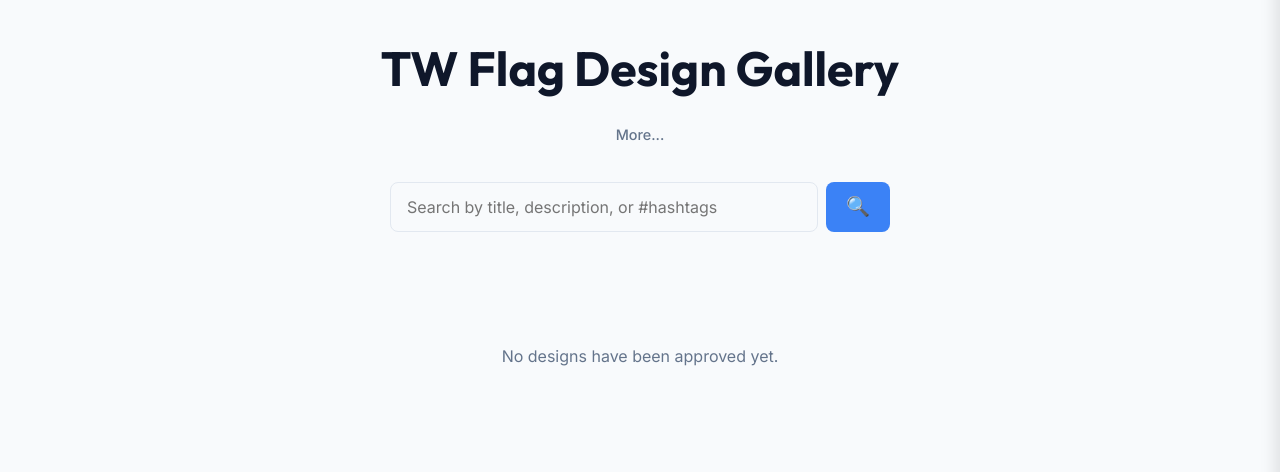
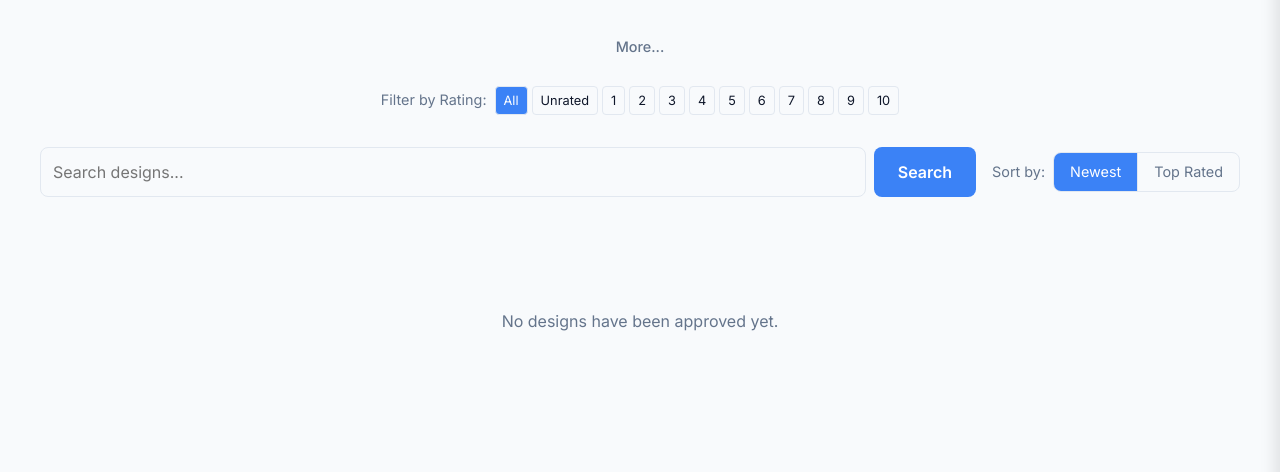
Before and after one commit to hansioux/twflagdesign, a Flask app: page / in a window 1280 px wide. Shown: the part 65-537 px from the top of the page. Run offline with Flask 3, Linux system fonts and the light colour scheme; data that the repository does not hold is empty.

Commit message:
Filter by ratings

```diff
--- a/app/main/routes.py
+++ b/app/main/routes.py
@@ -10,7 +10,8 @@ from app.main import bp
 from app.models import Design, Comment, Rating, Post, User
 from app.models import Design, Comment, Rating, Post, User
 from flask import abort
-from sqlalchemy import or_
+from flask import abort
+from sqlalchemy import or_, func
 
 def allowed_file(filename):
     return '.' in filename and filename.rsplit('.', 1)[1].lower() in {'png', 'jpg', 'jpeg', 'gif', 'webp'}
@@ -29,6 +30,9 @@ def format_content(text):
 @bp.route('/')
 def index():
     q = request.args.get('q')
+    sort_by = request.args.get('sort', 'newest')
+    rating_filter = request.args.get('rating')
+
     query = Design.query.filter_by(approved=True)
 
     if q:
@@ -39,7 +43,27 @@ def index():
             Design.hashtags.ilike(search_term)
         ))
 
-    designs = query.order_by(Design.created_at.desc()).all()
+    # Join if we need to sort by rating OR filter by rating
+    if sort_by == 'top' or rating_filter:
+        query = query.outerjoin(Design.ratings).group_by(Design.id)
+
+    if rating_filter:
+        if rating_filter == 'unrated':
+            query = query.having(func.count(Rating.id) == 0)
+        else:
+            try:
+                r_val = int(rating_filter)
+                query = query.having(func.round(func.avg(Rating.value)) == r_val)
+            except ValueError:
+                pass
+
+    if sort_by == 'top':
+        query = query.order_by(func.avg(Rating.value).desc())
+    else:
+        # Default newest
+        query = query.order_by(Design.created_at.desc())
+
+    designs = query.all()
 
     # Calculate top hashtags from all approved designs
     all_designs = Design.query.filter_by(approved=True).all()
@@ -51,7 +75,7 @@ def index():
 
     top_tags = tag_counts.most_common(5)
 
-    return render_template('index.html', designs=designs, search_query=q, top_tags=top_tags)
+    return render_template('index.html', designs=designs, search_query=q, top_tags=top_tags, sort_by=sort_by, rating_filter=rating_filter)
 
 @bp.route('/hashtags')
 def hashtags():
--- a/app/templates/index.html
+++ b/app/templates/index.html
@@ -2,8 +2,7 @@
 
 {% block content %}
 <div style="text-align: center; margin-bottom: 3rem;">
-    <h1 style="font-family: var(--font-heading); font-size: 3rem; margin-bottom: 1rem; color: var(--color-primary);">TW
-        Flag Design Gallery</h1>
+
     <div
         style="margin: 0 auto; max-width: 800px; display: flex; flex-wrap: wrap; justify-content: center; gap: 0.5rem;">
         {% for tag, count in top_tags %}
@@ -18,22 +17,53 @@
         </a>
     </div>
 
+    <!-- Rating Filter -->
+    <div
+        style="margin-top: 1.5rem; margin-bottom: 2rem; display: flex; justify-content: center; flex-wrap: wrap; gap: 0.5rem; align-items: center;">
+        <span style="font-size: 0.9rem; color: var(--color-text-muted);">Filter by Rating:</span>
+        <div style="display: flex; flex-wrap: wrap; gap: 0.25rem;">
+            <a href="{{ url_for('main.index', q=search_query, sort=sort_by) }}"
+                style="padding: 0.25rem 0.5rem; font-size: 0.8rem; border-radius: 4px; text-decoration: none; border: 1px solid var(--color-border); {{ 'background: var(--color-accent); color: white;' if not rating_filter else 'background: var(--color-background); color: var(--color-text-main);' }}">
+                All
+            </a>
+            <a href="{{ url_for('main.index', q=search_query, sort=sort_by, rating='unrated') }}"
+                style="padding: 0.25rem 0.5rem; font-size: 0.8rem; border-radius: 4px; text-decoration: none; border: 1px solid var(--color-border); {{ 'background: var(--color-accent); color: white;' if rating_filter == 'unrated' else 'background: var(--color-background); color: var(--color-text-main);' }}">
+                Unrated
+            </a>
+            {% for i in range(1, 11) %}
+            <a href="{{ url_for('main.index', q=search_query, sort=sort_by, rating=i) }}"
+                style="padding: 0.25rem 0.5rem; font-size: 0.8rem; border-radius: 4px; text-decoration: none; border: 1px solid var(--color-border); {{ 'background: var(--color-accent); color: white;' if rating_filter == i|string else 'background: var(--color-background); color: var(--color-text-main);' }}">
+                {{ i }}
+            </a>
+            {% endfor %}
+        </div>
+    </div>
+
     <!-- Search Bar -->
-    <div style="margin-top: 2rem; display: flex; justify-content: center;">
-        <form action="{{ url_for('main.index') }}" method="GET"
-            style="display: flex; max-width: 500px; width: 100%; gap: 0.5rem;">
-            <input type="text" name="q" placeholder="Search by title, description, or #hashtags"
-                value="{{ search_query or '' }}"
-                style="flex-grow: 1; padding: 0.75rem 1rem; border: 1px solid var(--color-border); border-radius: var(--radius-md); background: var(--color-background); color: var(--color-text-main);">
-            <button type="submit" class="btn btn-primary"
-                style="display: flex; align-items: center; justify-content: center; padding: 0 1.25rem;">
-                <span style="font-size: 1.2rem;">🔍</span>
-            </button>
-            {% if search_query %}
-            <a href="{{ url_for('main.index') }}" class="btn"
-                style="background: var(--color-border); color: var(--color-text-main); display: flex; align-items: center;">Clear</a>
+    <div style="display: flex; gap: 1rem; align-items: center; justify-content: space-between; flex-wrap: wrap;">
+        <form action="{{ url_for('main.index') }}" method="GET" style="flex-grow: 1; display: flex; gap: 0.5rem;">
+            <input type="text" name="q" placeholder="Search designs..." value="{{ search_query or '' }}"
+                style="flex-grow: 1; padding: 0.75rem; border: 1px solid var(--color-border); border-radius: var(--radius-md); background: var(--color-background); color: var(--color-text-main);">
+            {% if request.args.get('sort') %}
+            <input type="hidden" name="sort" value="{{ request.args.get('sort') }}">
             {% endif %}
+            <button type="submit" class="btn btn-primary">Search</button>
         </form>
+
+        <div style="display: flex; gap: 0.5rem; align-items: center;">
+            <span style="font-size: 0.9rem; color: var(--color-text-muted);">Sort by:</span>
+            <div
+                style="display: flex; background: var(--color-background); border: 1px solid var(--color-border); border-radius: var(--radius-md); overflow: hidden;">
+                <a href="{{ url_for('main.index', sort='newest', q=search_query) }}"
+                    style="padding: 0.5rem 1rem; text-decoration: none; font-size: 0.9rem; {{ 'background: var(--color-accent); color: white;' if sort_by != 'top' else 'color: var(--color-text-muted); hover: background: var(--color-surface);' }}">
+                    Newest
+                </a>
+                <a href="{{ url_for('main.index', sort='top', q=search_query) }}"
+                    style="padding: 0.5rem 1rem; text-decoration: none; font-size: 0.9rem; border-left: 1px solid var(--color-border); {{ 'background: var(--color-accent); color: white;' if sort_by == 'top' else 'color: var(--color-text-muted);' }}">
+                    Top Rated
+                </a>
+            </div>
+        </div>
     </div>
 </div>
 
```
Also changed, not shown: debug_sort.py (added, +50 -0 lines), instance/site.db.
